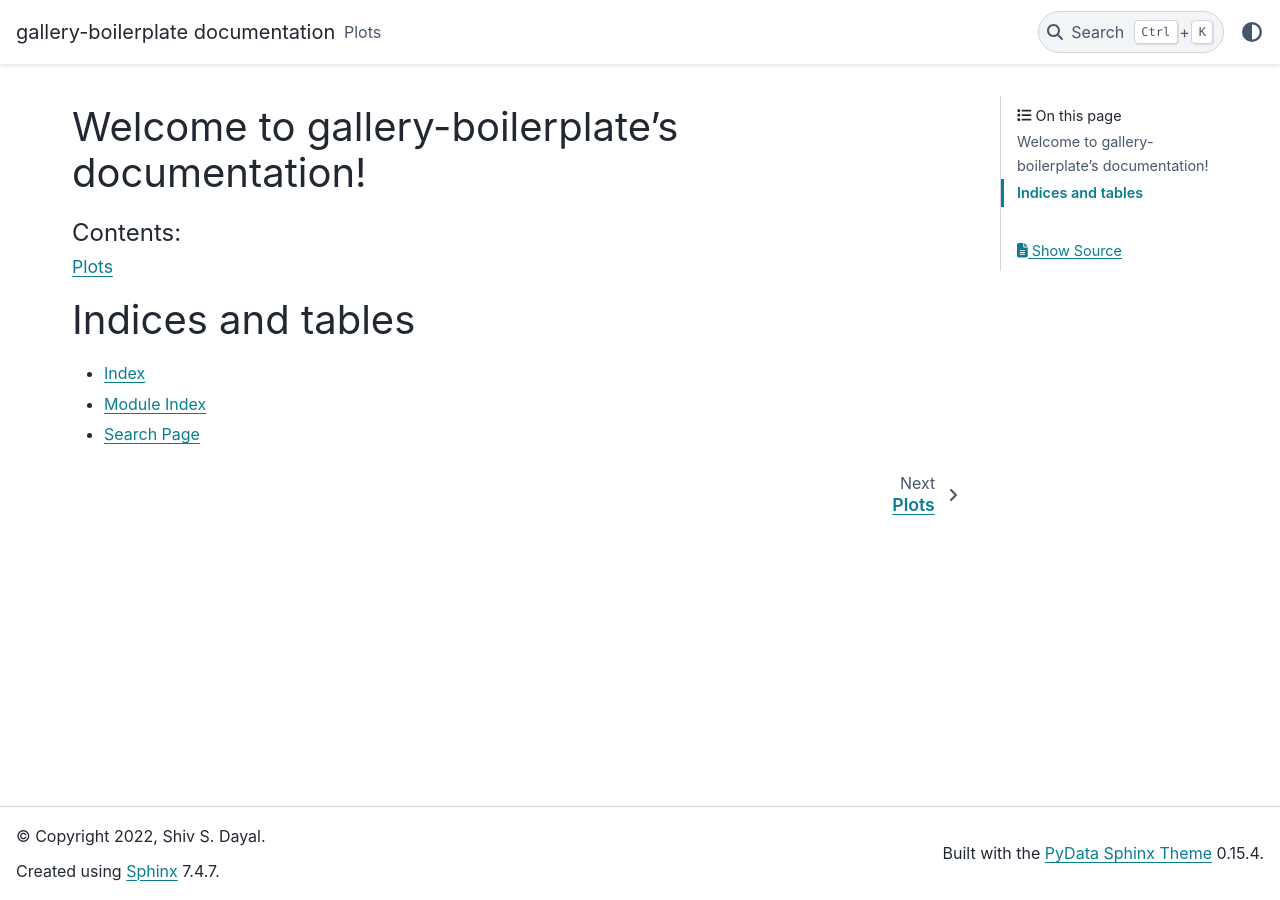
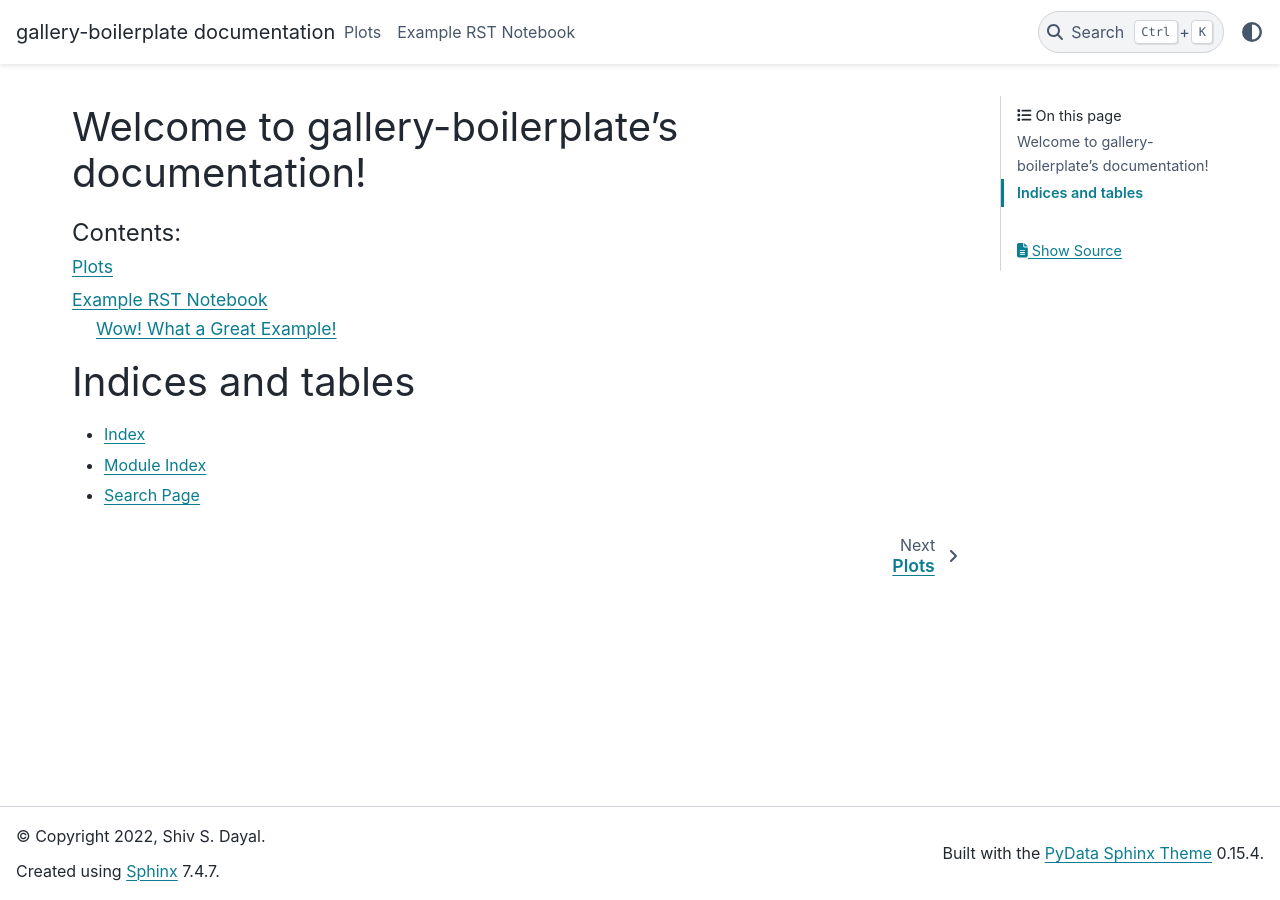
Before and after one commit to deepchecks/gallery-boilerplate, a Sphinx documentation site: the page built from source/index.rst, in a window 1280 px wide. Built offline with Sphinx 7.4.7 and the PyData theme 0.15.4, drawn with Linux system fonts in a browser that asks for light colours; pages that are not in the unit, such as notebooks, are missing from menus; a script that is not in the unit is left out; comment, search, counter and statistics services are not loaded.

Commit message:
Added rst_test

```diff
--- a/source/index.rst
+++ b/source/index.rst
@@ -11,6 +11,7 @@ Welcome to gallery-boilerplate's documentation!
    :caption: Contents:
 
    plot/examples/index
+   rst_test
 
 
 
--- /dev/null
+++ b/source/rst_test.rst
@@ -0,0 +1,9 @@
+.. _example_rst:
+
+====================
+Example RST Notebook
+====================
+
+Wow! What a Great Example!
+===========================
+Right? I know!
```
Also changed, not shown: 1 other file.
